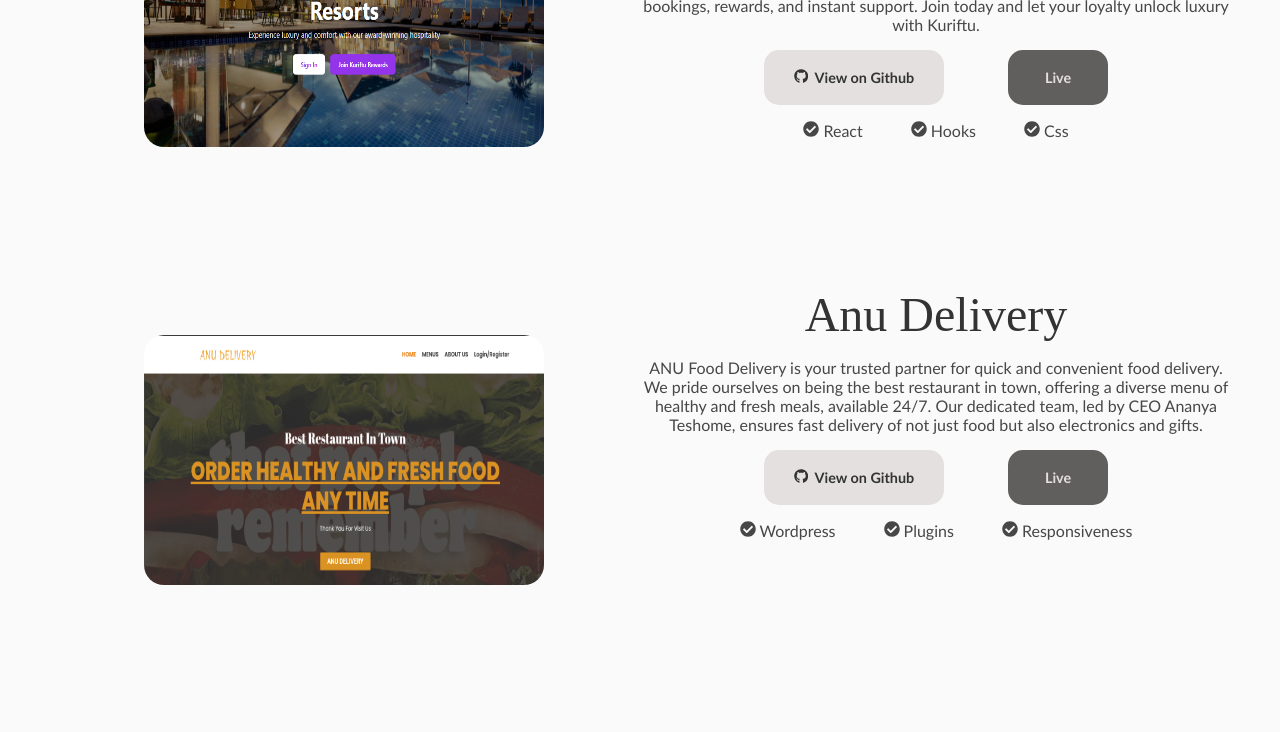
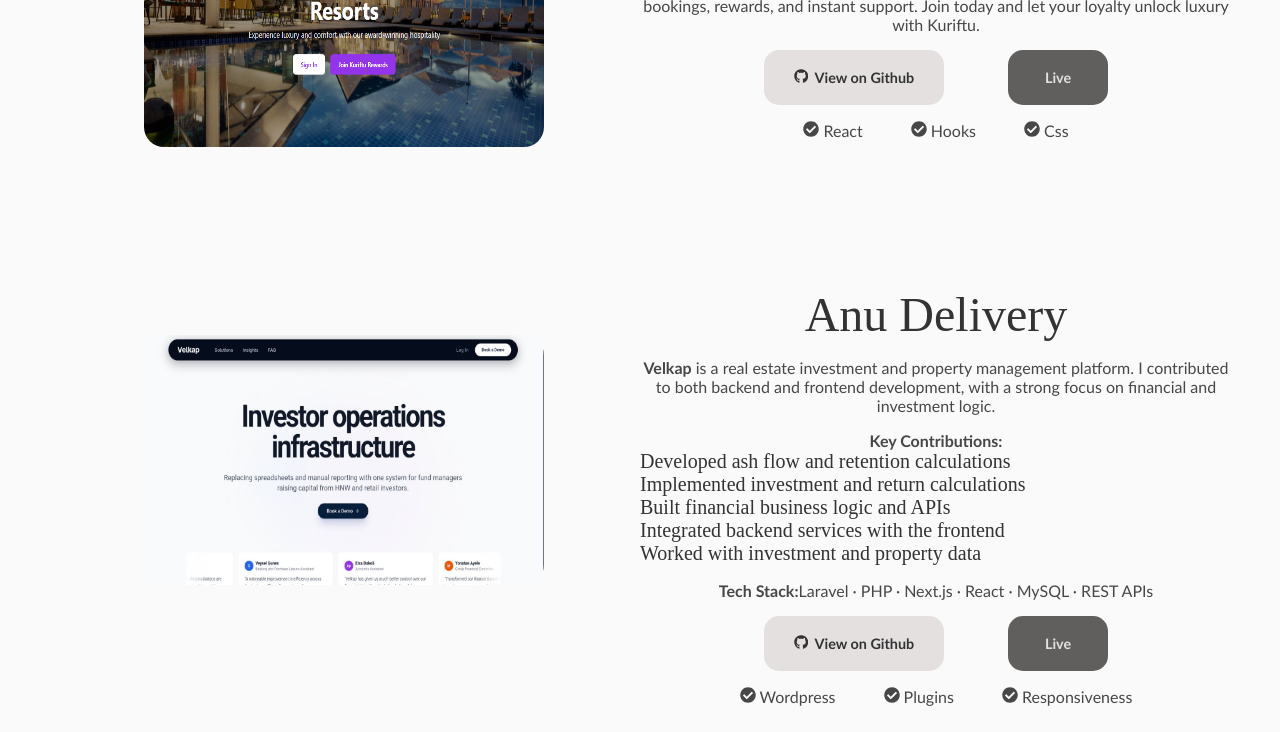
Before and after one commit to anuteshome/Portifolioo, a React (Vite) app: page / in a window 1280 px wide. Shown: the part 1979-2711 px from the top of the page. Built offline with nearby package versions, Linux system fonts and the light colour scheme.

Commit message:
fix: Adding velkap project

```diff
--- a/src/component/Projects/Project.jsx
+++ b/src/component/Projects/Project.jsx
@@ -11,6 +11,7 @@
 import AK from '../../assets/AK.png'
 import Apple from '../../assets/Apple.png'
 import Kuriftu from "../../assets/kuriftu.png"
+import Velkap from "../../assets/Velkap.png"
 
 // icon
 
@@ -54,11 +55,31 @@
 <div className="project2">
 <div className="grid">
     <div className='images'>
-    <img className='img1' src={Devlivery} alt="" data-aos="zoom-in-up" />
+    <img className='img1' src={Velkap} alt="" data-aos="zoom-in-up" />
             </div>
             <div className='disc' data-aos="zoom-in-up">
             <h1 className='head'>Anu Delivery</h1>
-<p>ANU Food Delivery is your trusted partner for quick and convenient food delivery. We pride ourselves on being the best restaurant in town, offering a diverse menu of healthy and fresh meals, available 24/7. Our dedicated team, led by CEO Ananya Teshome, ensures fast delivery of not just food but also electronics and gifts. </p>
+<div>
+  <p>
+    <strong>Velkap</strong> is a real estate investment and property management
+    platform. I contributed to both backend and frontend development, with a
+    strong focus on financial and investment logic.
+  </p>
+
+  <p><strong>Key Contributions:</strong></p>
+  <ul>
+    <li>Developed ash flow and retention calculations</li>
+    <li>Implemented investment and return calculations</li>
+    <li>Built financial business logic and APIs</li>
+    <li>Integrated backend services with the frontend</li>
+    <li>Worked with investment and property data</li>
+  </ul>
+
+  <p>
+    <strong>Tech Stack:</strong>
+    Laravel · PHP · Next.js · React · MySQL · REST APIs
+  </p>
+</div>
             <div className='buttons'> <a href="https://dev-anudelivery.pantheonsite.io/" target='blank'><button className='btn3'><FaGithub /> &nbsp;View on Github</button> </a>
             <a href="https://dev-anudelivery.pantheonsite.io/" target='blank'><button className='btn4'>Live</button></a></div>
             <div className='stack'>
```
Also changed, not shown: src/assets/Velkap.png (added), 1 other file (tests, documents, lock files or other folders).
